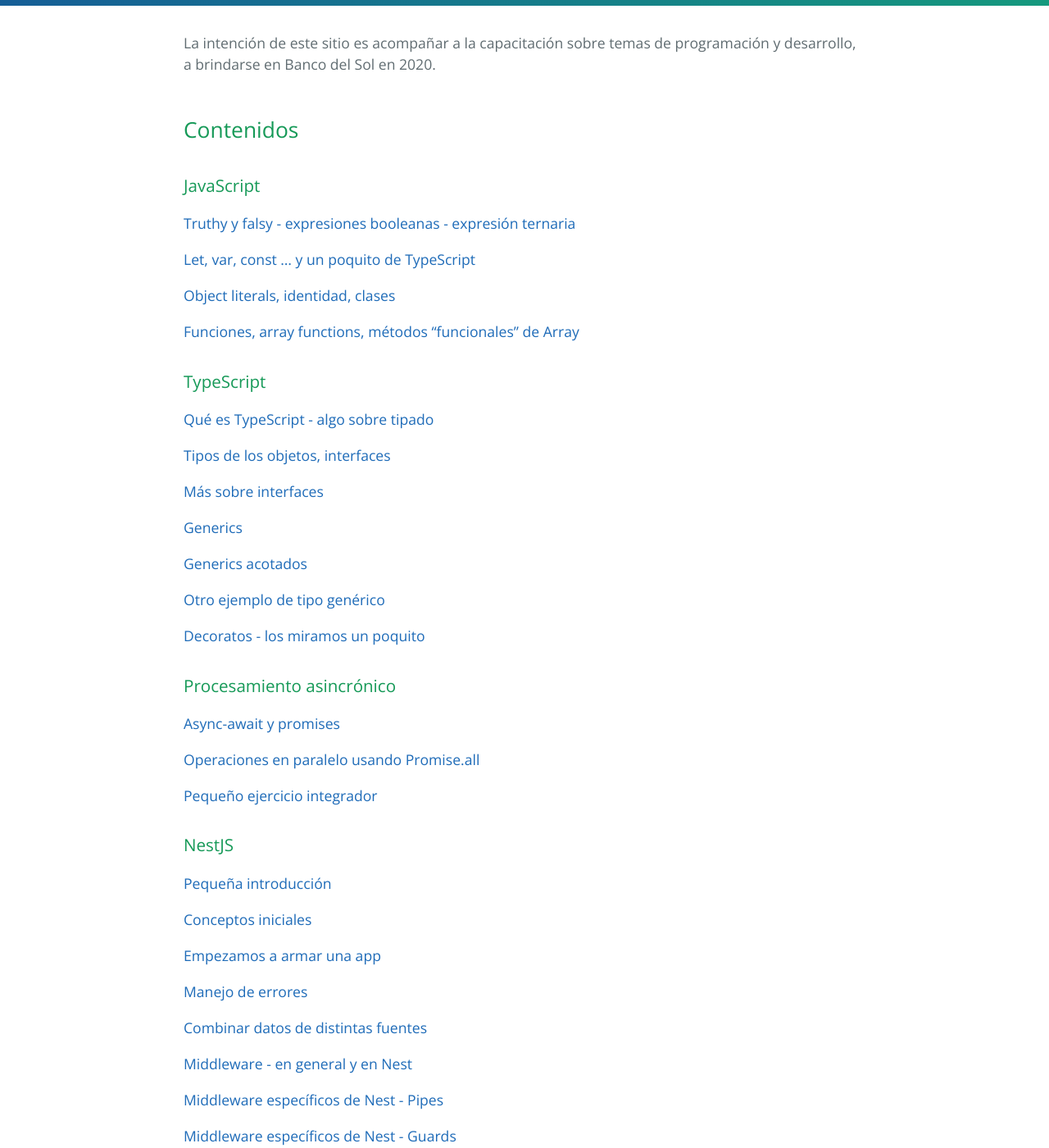
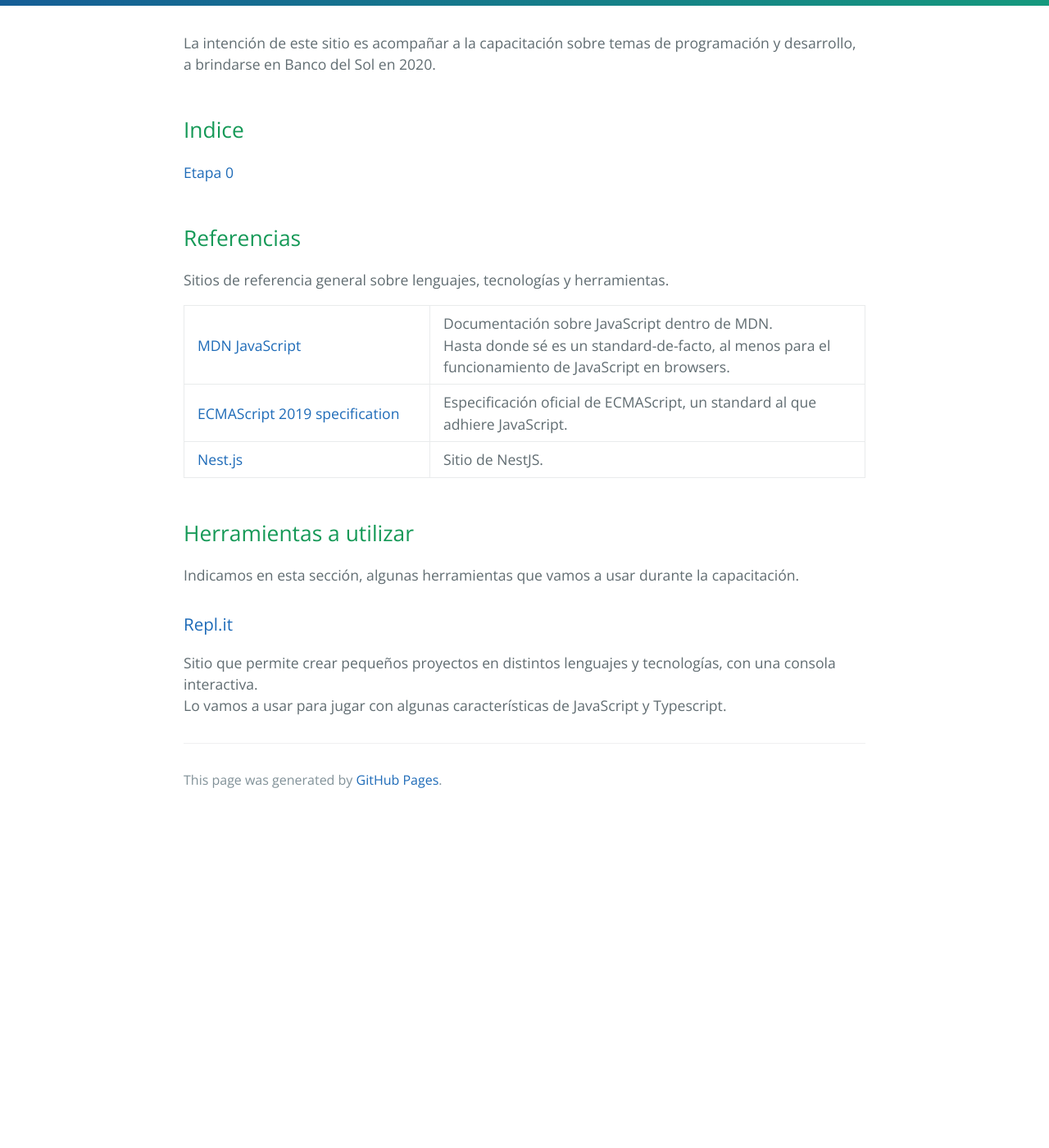
Before and after one commit to clombardi/bdsol-capacitacion-desarrollo, a Jekyll site: the page built from index.md, in a window 1280 px wide and 1400 px high, scrolled down 251 px. Shown: the whole window at 82% size. Built offline with Jekyll 4.4.1, drawn with Linux system fonts in a browser that asks for light colours; our own code applies the rules of GitHub Pages for plain Markdown files; after the commit the page ends 1246 px from its top, so only the background shows below that; some of the changed text lies outside the part shown.

```diff
--- a/index.md
+++ b/index.md
@@ -1,59 +1,8 @@
 La intención de este sitio es acompañar a la capacitación sobre temas de programación y desarrollo, a brindarse en Banco del Sol en 2020.
 
-## Contenidos
+## Indice
+[Etapa 0](./etapa-0-index.md)
 
-### JavaScript
-[Truthy y falsy - expresiones booleanas - expresión ternaria](./javascript/js-booleanos.md)
-
-[Let, var, const ... y un poquito de TypeScript](./javascript/let-var-const.md)
-
-[Object literals, identidad, clases](./javascript/object-identity-classes.md)
-
-[Funciones, array functions, métodos "funcionales" de Array](./javascript/functions-map-filter-etc.md)
-
-
-### TypeScript
-[Qué es TypeScript - algo sobre tipado](./typescript/que-es-typescript.md)
-
-[Tipos de los objetos, interfaces](./typescript/object-types.md)
-
-[Más sobre interfaces](./typescript/interfaces-in-depth.md)
-
-[Generics](./typescript/generics-intro.md)
-
-[Generics acotados](./typescript/generics-bounded.md)
-
-[Otro ejemplo de tipo genérico](./typescript/generics-application.md)
-
-[Decoratos - los miramos un poquito](./typescript/decorators-slight-intro.md)
-
-
-### Procesamiento asincrónico
-[Async-await y promises](./async/promises-async-await.md)
-
-[Operaciones en paralelo usando Promise.all](./async/promise-all.md)
-
-[Pequeño ejercicio integrador](./async/ejercicio-integrador.md)
-
-
-### NestJS
-[Pequeña introducción](./nestjs-basics/intro-nest.md)
-
-[Conceptos iniciales](./nestjs-basics/conceptos-iniciales.md)
-
-[Empezamos a armar una app](./nestjs-basics/inicio-app.md)
-
-[Manejo de errores](./nestjs-basics/manejo-de-errores.md)
-
-[Combinar datos de distintas fuentes](./nestjs-basics/distintas-fuentes.md)
-
-[Middleware - en general y en Nest](./nestjs-basics/middleware-intro.md)
-
-[Middleware específicos de Nest - Pipes](./nestjs-basics/pipes.md)
-
-[Middleware específicos de Nest - Guards](./nestjs-basics/guards.md)
-
-[Middleware específicos de Nest - Interceptors](./nestjs-basics/interceptors.md)
 
 
 ## Referencias
@@ -63,6 +12,7 @@ Sitios de referencia general sobre lenguajes, tecnologías y herramientas.
 {:.tableWithLinks}
 | [MDN JavaScript](https://developer.mozilla.org/en-US/docs/Web/JavaScript) | Documentación sobre JavaScript dentro de MDN. <br/> Hasta donde sé es un standard-de-facto, al menos para el funcionamiento de JavaScript en browsers. |
 | [ECMAScript 2019 specification](https://www.ecma-international.org/ecma-262/10.0/index.html) | Especificación oficial de ECMAScript, un standard al que adhiere JavaScript. |
+| [Nest.js](https://nestjs.com/) | Sitio de NestJS. |
 
 
 
```
Also changed, not shown: etapa-0-index.md (added, +58 -0 lines), mongoose/contexto.md (added, +53 -0 lines), mongoose/images/pasajes.jpg (added), mongoose/images/vuelos.jpg (added).
